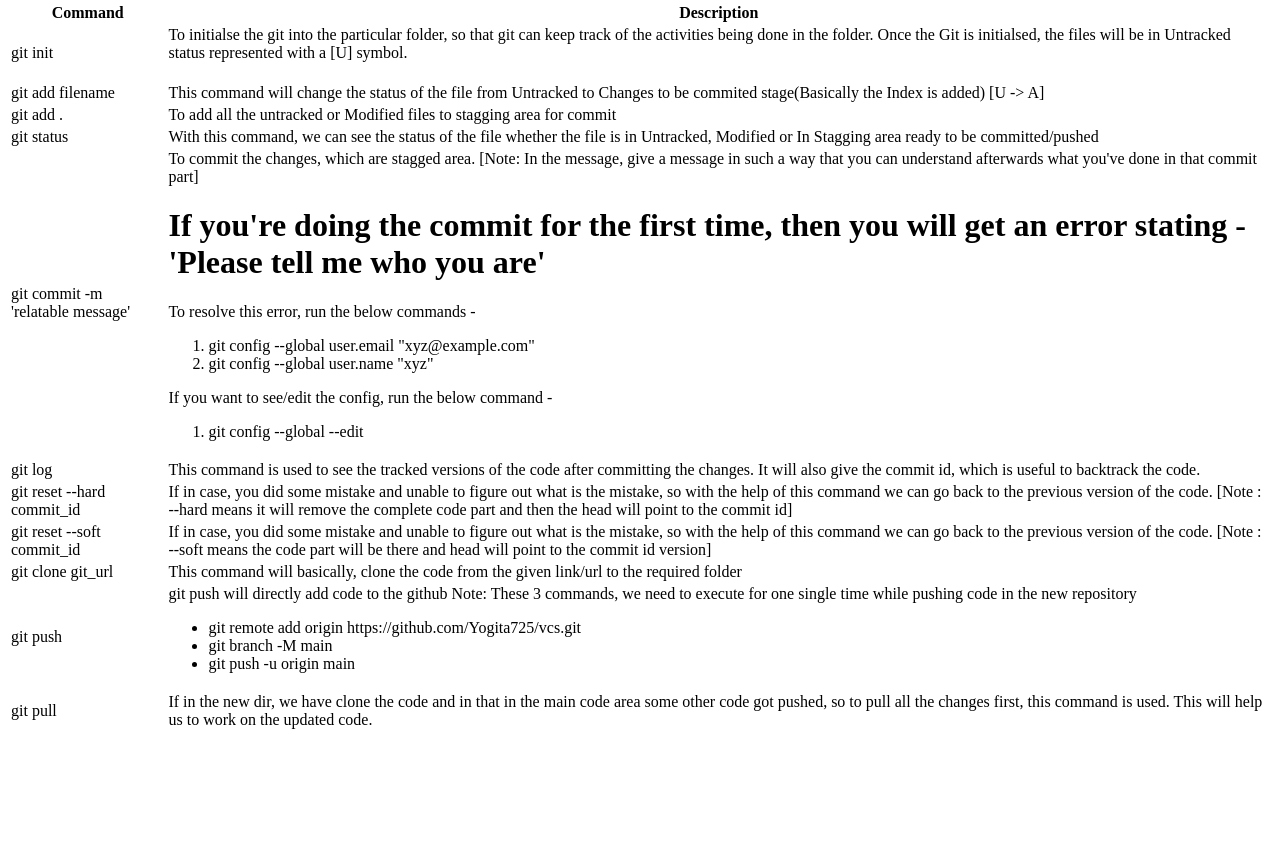
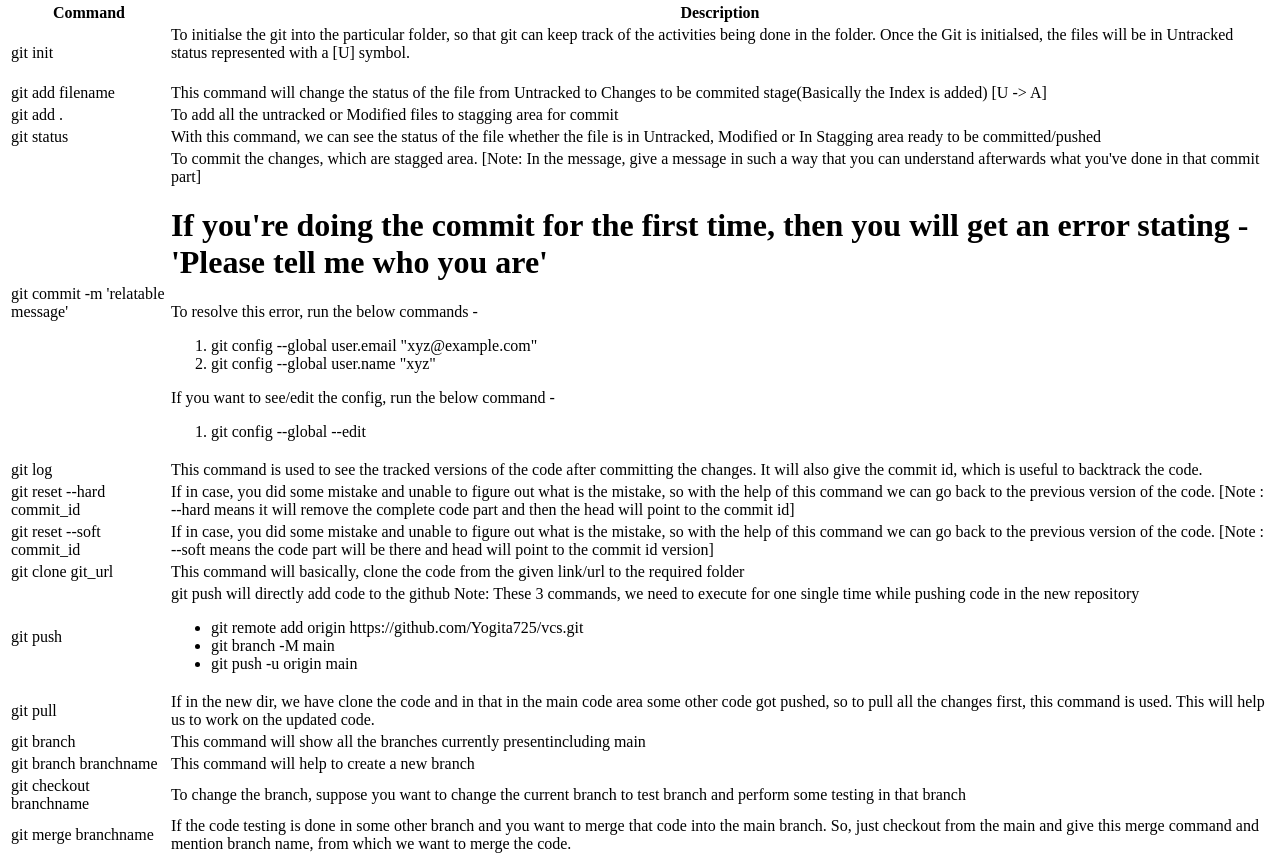
Before and after one commit to Yogita725/vcs, a plain HTML site: page index.html in a window 1280 px wide. Shown: the part 211-1075 px from the top of the page. Before the commit the page ends 951 px from the top, so only its background shows below. Drawn offline with Linux system fonts and the light colour scheme.

Commit message:
Added commands for branching

```diff
--- a/index.html
+++ b/index.html
@@ -93,6 +93,24 @@
                 This will help us to work on the updated code.
             </td>
         </tr>
+        <tr>
+            <td>git branch</td>
+            <td>This command will show all the branches currently presentincluding main</td>
+        </tr>
+        <tr>
+            <td>git branch branchname</td>
+            <td>This command will help to create a new branch</td>
+        </tr>
+        <tr>
+            <td>git checkout branchname</td>
+            <td>To change the branch, suppose you want to change the current branch to test branch and perform some testing in that branch</td>
+        </tr>
+        <tr>
+            <td>git merge branchname</td>
+            <td>If the code testing is done in some other branch and you want to merge that code into the main branch.
+                So, just checkout from the main and give this merge command and mention branch name, from which we want to merge the code.
+            </td>
+        </tr>
     </table>
 </body>
 </html>
```
